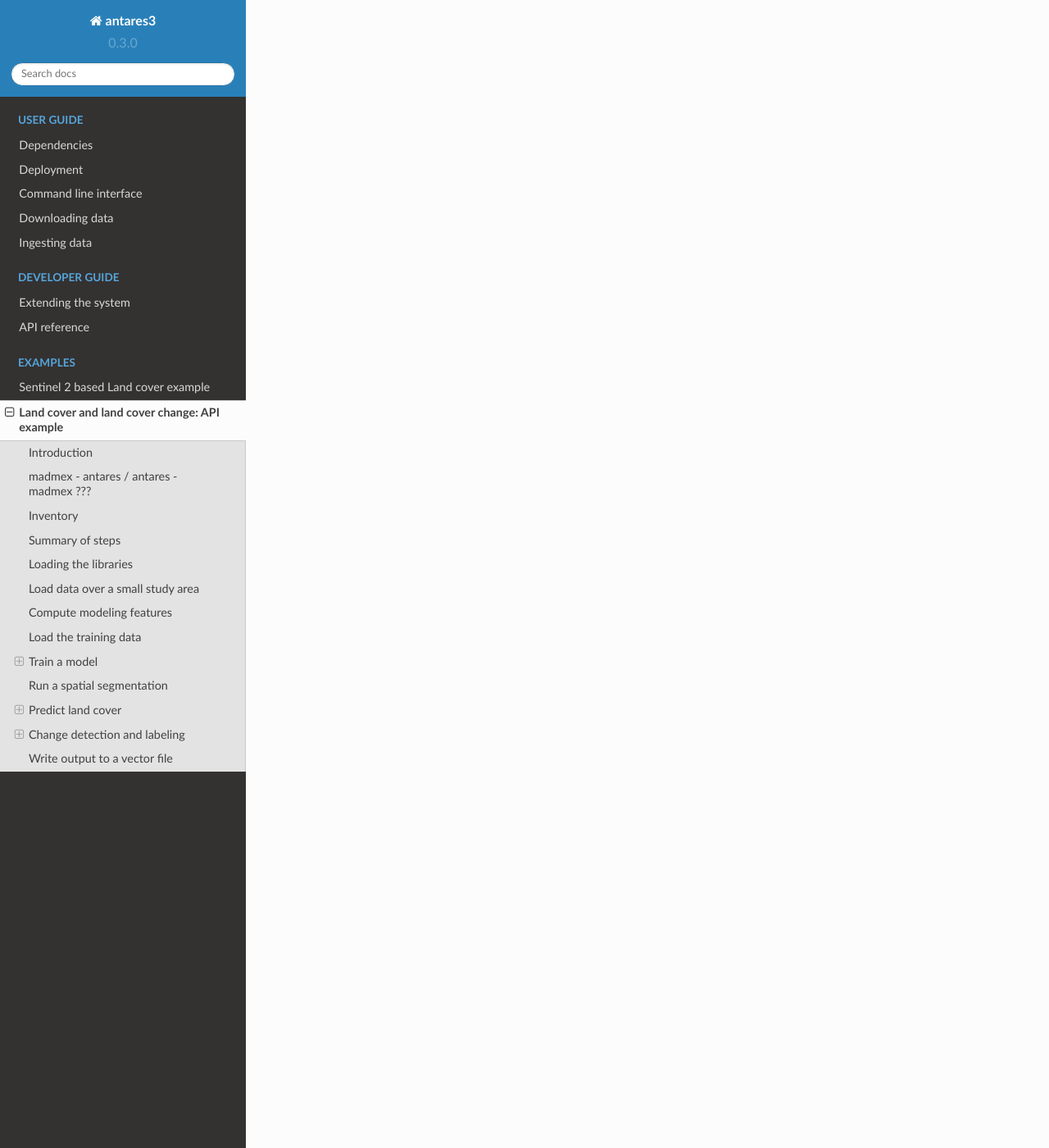
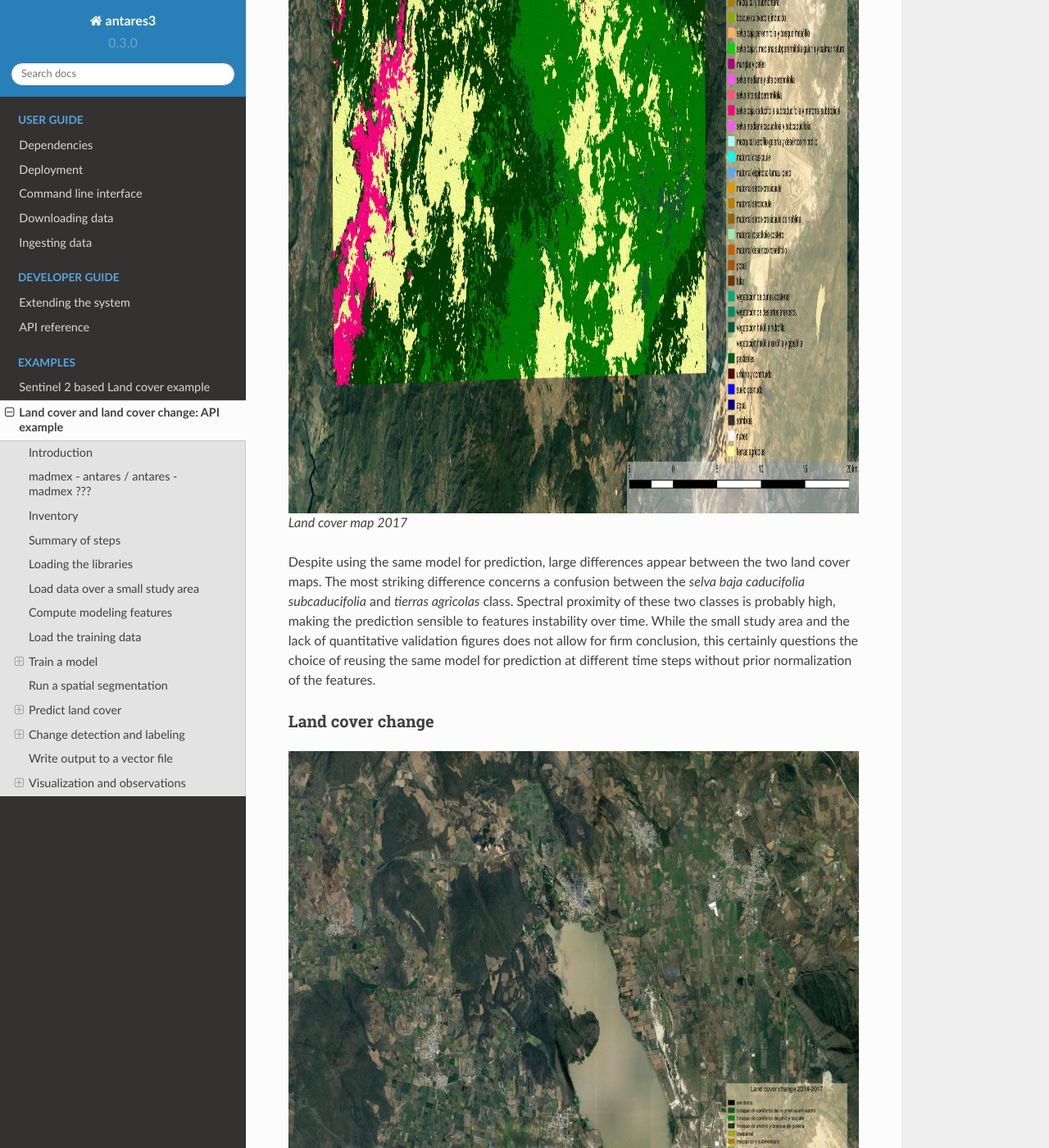
Before and after one commit to CONABIO/antares3, a Sphinx documentation site: the page built from docs/example_api.rst, in a window 1280 px wide and 1400 px high, scrolled down 14559 px. Shown: the whole window at 82% size. Built offline with Sphinx 7.4.7 and the Read the Docs theme 2.0.0, drawn with Linux system fonts in a browser that asks for light colours; some of the changed text lies outside the part shown.

Commit message:
Add images to api example

```diff
--- a/docs/example_api.rst
+++ b/docs/example_api.rst
@@ -11,7 +11,7 @@
 
 - Feature collection: a valid feature collection in python is a list of geojson features. Features are dictionaries that each contain at least a geometry and a dictionary of properties. `The geojson specifications <http://geojson.org/>`_ defines the structure of valid geojson features. Sometimes, lists of ``(geometry, value)`` tuples are referred to as features collections. This is an abuse as they are not list of valid geojson features, however, this way of organizing data is often used in the internals of antares since it maps to database inserts and queries.
 
-- ``xarray`` ``DataArray``s, ``Dataset``s and ``geoarrays``: The ``xarray`` python package introduces two data structures; the ``DataArray`` and the ``Dataset``. Excellent documentation can be found `here <http://xarray.pydata.org/en/stable/>`_ to understand ``xarray``'s paradigm and how to work with these data structures. In the example we sometimes refer to ``geoarrays``. They are ``Datasets`` with a few additional attributes (namely ``crs``, ``geobox``, ``affine``, etc) and are usually returned by calls to datacube.
+- ``xarray`` ``DataArray`` s, ``Dataset`` s and ``geoarrays``: The ``xarray`` python package introduces two data structures; the ``DataArray`` and the ``Dataset``. Excellent documentation can be found `here <http://xarray.pydata.org/en/stable/>`_ to understand ``xarray``'s paradigm and how to work with these data structures. In the example we sometimes refer to ``geoarrays``. They are ``Datasets`` with a few additional attributes (namely ``crs``, ``geobox``, ``affine``, etc) and are usually returned by calls to datacube.
 
 - Basic python data structures and operations: lists, tuples, dictionaries and list comprehensions. Here list comprehensions is the preferred way to manipulate features collections (e.g.: change structure of features, reproject, filter on attributes, etc).
 
@@ -522,6 +522,9 @@
     1152
 
 
+.. note:: ``antares detect_change`` is the command line equivalent of the bi-temporal change detectiomn and classification steps described above.
+
+
 Write output to a vector file
 =============================
 
@@ -575,3 +578,39 @@
         dst.writerecords(fc_pred_post_geojson)
 
 Antares can produce a QGIS style to enhance visualization of that particular classification scheme, by running the command line ``antares generate_style madmex --type vector --filename madmex.qml``.
+
+
+Visualization and observations
+==============================
+
+Using the previously generated file we produced maps of the various products using QGIS.
+
+Land cover
+----------
+
+.. figure:: imgs/lc_2014.jpeg
+   :scale: 80 %
+   :alt: Land cover map 2014
+
+   Land cover map 2014
+
+
+.. figure:: imgs/lc_2017.jpeg
+   :scale: 80 %
+   :alt: Land cover map 2017
+
+   Land cover map 2017
+
+Despite using the same model for prediction, large differences appear between the two land cover maps. The most striking difference concerns a confusion between the *selva baja caducifolia subcaducifolia* and *tierras agricolas* class. Spectral proximity of these two classes is probably high, making the prediction sensible to features instability over time. While the small study area and the lack of quantitative validation figures does not allow for firm conclusion, this certainly questions the choice of reusing the same model for prediction at different time steps without prior normalization of the features.
+
+
+Land cover change
+-----------------
+
+.. figure:: imgs/lcc.gif
+   :scale: 80 %
+   :alt: Land cover change animation
+
+   Land cover change animation
+
+The underwhelming animation above present change in land cover between 2014 and 2017.
```
Also changed, not shown: docs/imgs/lc_2014.jpeg (added), docs/imgs/lc_2017.jpeg (added), docs/imgs/lcc.gif (added).
